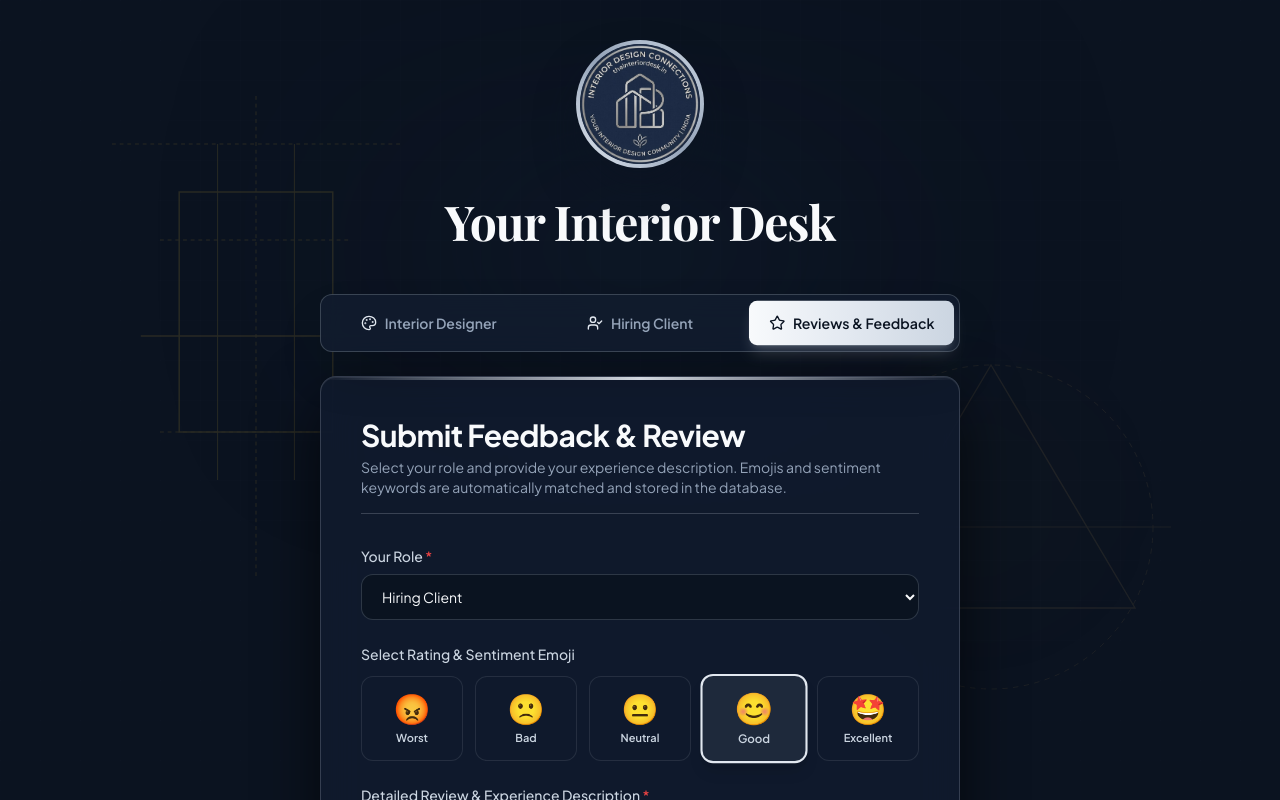
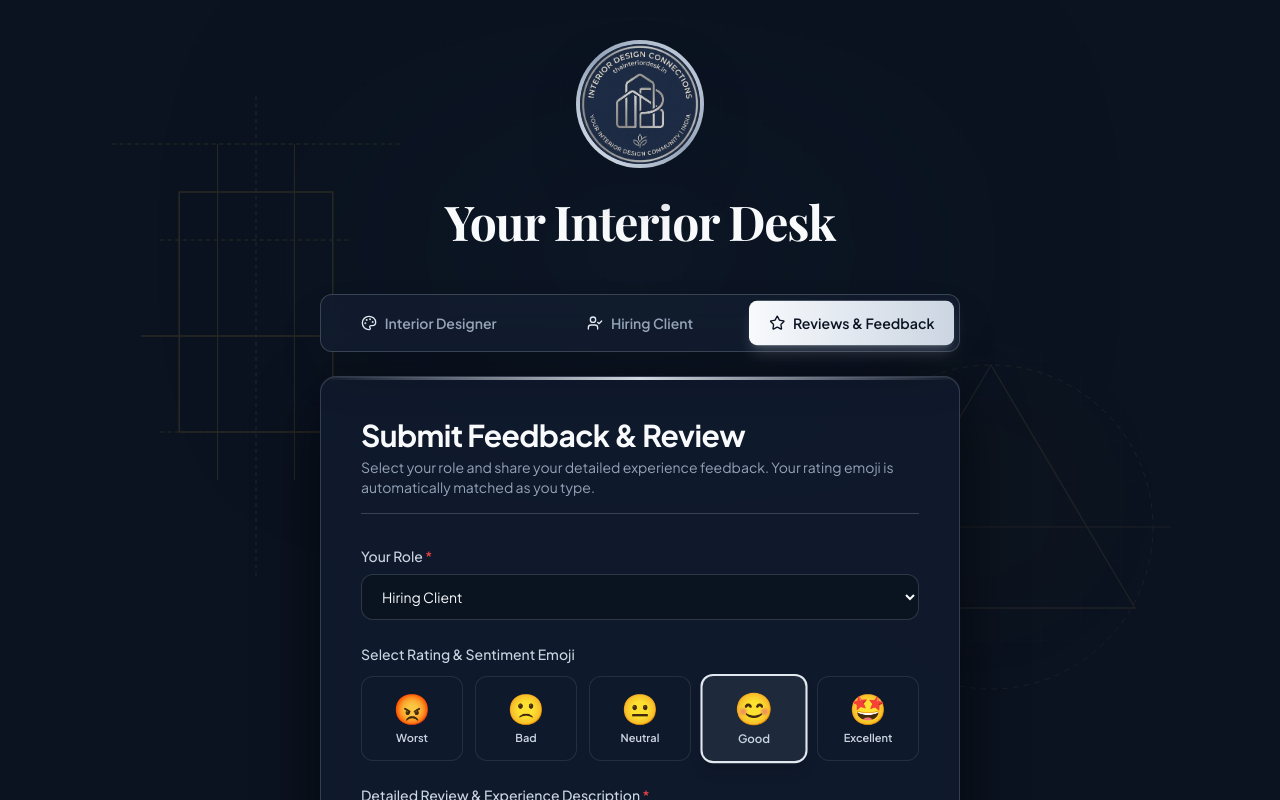
Before and after one commit to mono-xyxy/your-interior-desk, a Next.js app: page / in a window 1280 px wide. Both pictures are taken after a click on the button "Reviews & Feedback". Shown: the top 800 px of the page. Built offline with nearby package versions, Linux system fonts and the light colour scheme; a web font is replaced by a local one.

Commit message:
Remove technical words from Review form UI button and messages

```diff
--- a/src/components/ReviewForm.tsx
+++ b/src/components/ReviewForm.tsx
@@ -94,7 +94,7 @@ export default function ReviewForm({ onSuccess }: ReviewFormProps) {
           Submit Feedback & Review
         </h2>
         <p className="text-xs sm:text-sm text-[#94A3B8] mt-1">
-          Select your role and provide your experience description. Emojis and sentiment keywords are automatically matched and stored in the database.
+          Select your role and share your detailed experience feedback. Your rating emoji is automatically matched as you type.
         </p>
       </div>
 
@@ -105,7 +105,7 @@ export default function ReviewForm({ onSuccess }: ReviewFormProps) {
           <div>
             <h4 className="font-semibold text-sm text-[#74C69D]">Thank You! Review Recorded Successfully</h4>
             <p className="text-xs text-[#B7E4C7] mt-1">
-              Your feedback with matched emoji rating has been saved to the database and sync workbook.
+              Thank you for sharing your experience feedback!
             </p>
           </div>
         </div>
@@ -166,7 +166,7 @@ export default function ReviewForm({ onSuccess }: ReviewFormProps) {
           <div className="p-3 rounded-xl bg-[#18263D] border border-[#E2E8F0]/20 flex items-center justify-between text-xs text-[#CBD5E1]">
             <div className="flex items-center gap-2">
               <Sparkles className="w-4 h-4 text-[#52B788]" />
-              <span>Matched Sentiment Keyword: <strong className="text-[#F8FAFC]">{sentiment.ratingKeyword} {sentiment.emoji}</strong></span>
+              <span>Matched Sentiment: <strong className="text-[#F8FAFC]">{sentiment.ratingKeyword} {sentiment.emoji}</strong></span>
             </div>
             <span className="text-[11px] text-[#94A3B8] font-mono">
               Matches: {sentiment.matchedKeywords.join(', ')}
@@ -203,7 +203,7 @@ export default function ReviewForm({ onSuccess }: ReviewFormProps) {
           ) : (
             <>
               <Send className="w-4 h-4" />
-              <span>Submit Review & Store in DB</span>
+              <span>Submit Review</span>
             </>
           )}
         </button>
```
